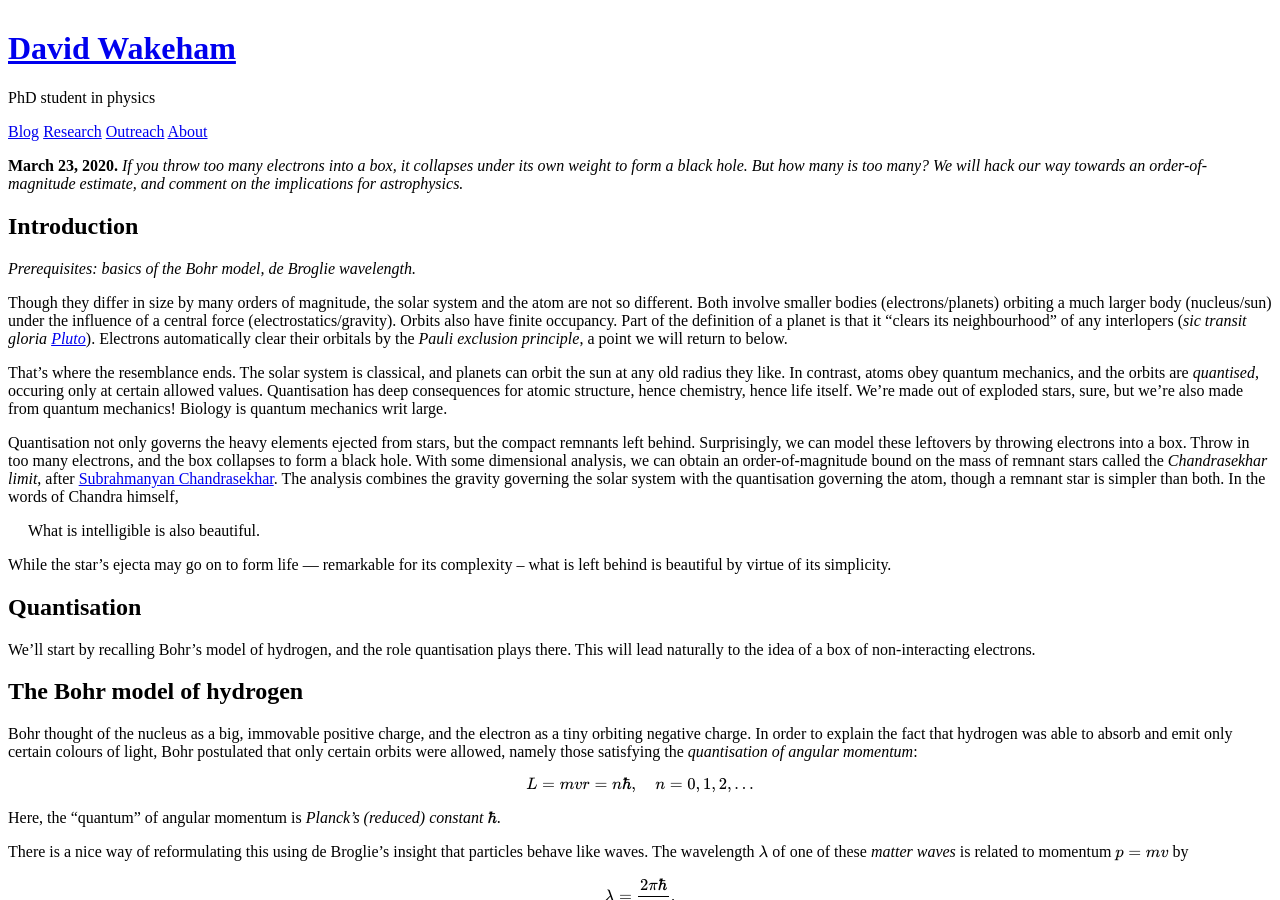
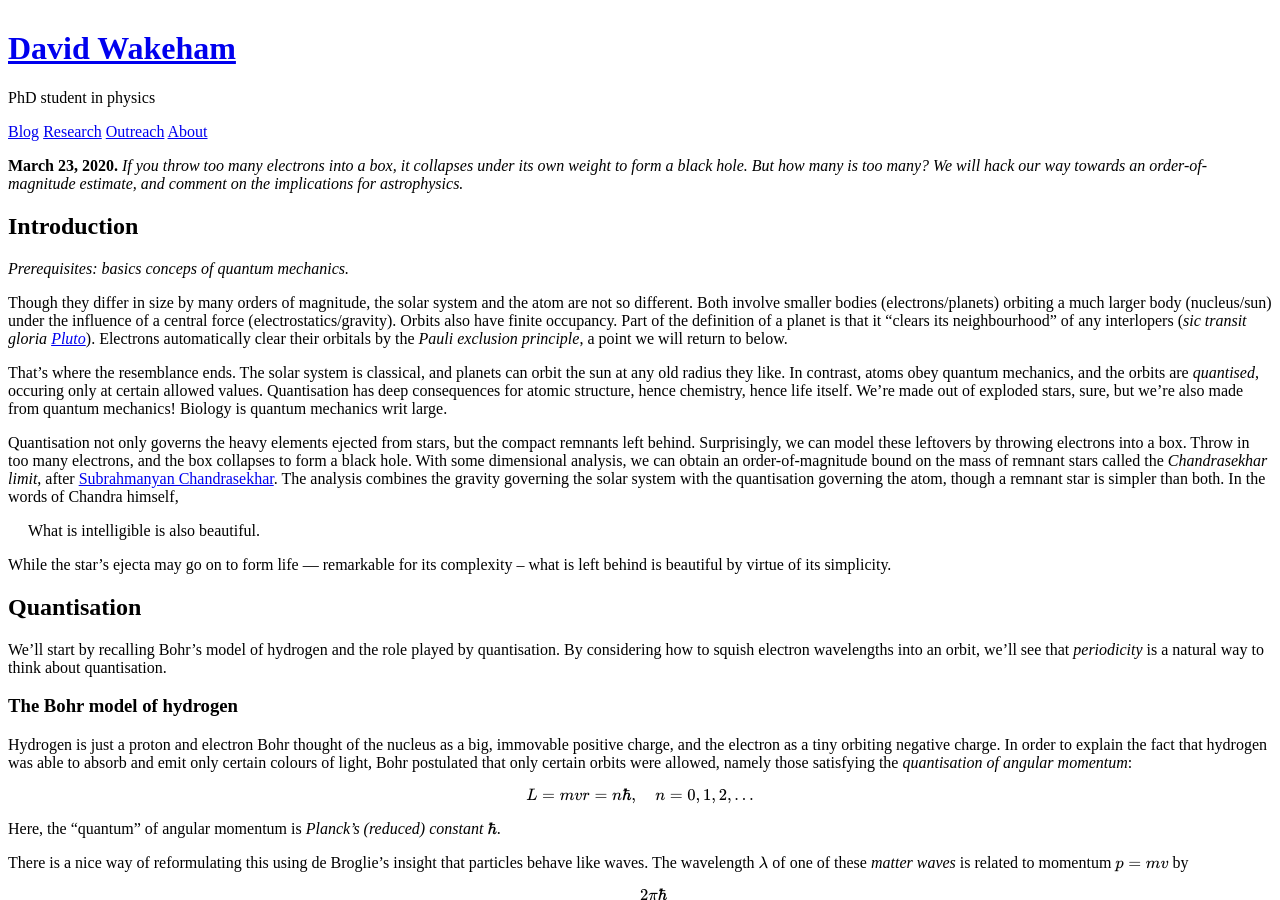
Before and after one commit to hapax/hapax.github.io, a Jekyll site: the page built from assets/chandra.md, in a window 1280 px wide and 900 px high, scrolled down 347 px. Built offline with Jekyll 4.4.1, drawn with Linux system fonts in a browser that asks for light colours; our own code applies the rules of GitHub Pages for plain Markdown files; formulas are drawn with MathJax 3; a script that is not in the unit is left out.

Commit message:
Update chandra.md

```diff
--- a/assets/chandra.md
+++ b/assets/chandra.md
@@ -14,7 +14,7 @@ date:  2020-03-23
 
 ## Introduction <a id="sec-1" name="sec-1"></a>
 
-*Prerequisites: basics of the Bohr model, de Broglie wavelength.*
+*Prerequisites: basics conceps of quantum mechanics.*
 
 Though they differ in size by many orders of magnitude, the solar
 system and the atom are not so different.
@@ -60,13 +60,14 @@ complexity -- what is left behind is beautiful by virtue of its simplicity.
 
 ## Quantisation<a id="sec-2" name="sec-2"></a>
 
-We'll start by recalling Bohr's model of hydrogen, and the role
-quantisation plays there.
-This will lead naturally to the idea of a box of non-interacting
-electrons.
+We'll start by recalling Bohr's model of hydrogen and the role played
+by quantisation.
+By considering how to squish electron wavelengths into an orbit, we'll
+see that *periodicity* is a natural way to think about quantisation.
 
-## The Bohr model of hydrogen
+### The Bohr model of hydrogen
 
+Hydrogen is just a proton and electron
 Bohr thought of the nucleus as a big, immovable positive charge, and
 the electron as a tiny orbiting negative charge.
 In order to explain the fact that hydrogen was able to absorb and emit
```
